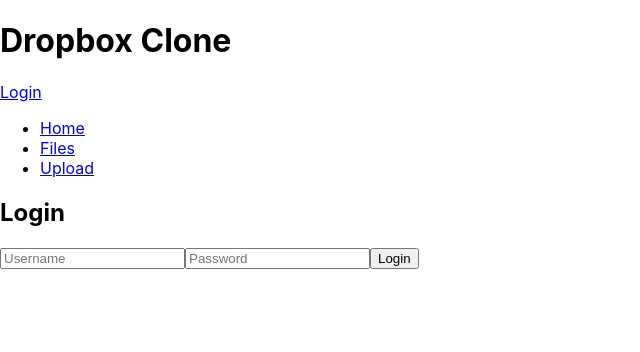
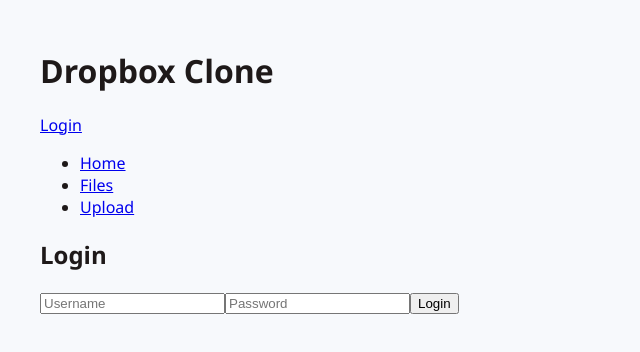
Before and after one commit to Saranrajkp/codespaces-react, a React (Vite) app: page /login in a window 1280 px wide. Shown: the top 352 px of the page, without its empty margins (0-640 px from the left). Built offline with nearby package versions, Linux system fonts and the light colour scheme.

Commit message:
Update index.css

```diff
--- a/src/index.css
+++ b/src/index.css
@@ -1,10 +1,102 @@
+:root {
+  --primary-color: #0061fe;
+  --secondary-color: #f7f9fc;
+  --text-color: #1e1919;
+  --border-color: #e6e8eb;
+}
+
 body {
-  margin: 0;
-  font-family: -apple-system, BlinkMacSystemFont, 'Segoe UI', 'Roboto', 'Oxygen',
-    'Ubuntu', 'Cantarell', 'Fira Sans', 'Droid Sans', 'Helvetica Neue',
-    sans-serif;
-  -webkit-font-smoothing: antialiased;
-  -moz-osx-font-smoothing: grayscale;
+  font-family: 'Segoe UI', Tahoma, Geneva, Verdana, sans-serif;
+  color: var(--text-color);
+  background-color: var(--secondary-color);
+}
+
+.app {
+  max-width: 1200px;
+  margin: 0 auto;
+  padding: 20px;
+}
+
+.app-header {
+  display: flex;
+  justify-content: space-between;
+  align-items: center;
+  padding: 20px 0;
+  border-bottom: 1px solid var(--border-color);
+}
+
+.app-nav ul {
+  display: flex;
+  list-style-type: none;
+  padding: 0;
+}
+
+.app-nav li {
+  margin-right: 20px;
+}
+
+.app-nav a {
+  text-decoration: none;
+  color: var(--text-color);
+  font-weight: 500;
+}
+
+.btn {
+  padding: 10px 20px;
+  border: none;
+  border-radius: 4px;
+  cursor: pointer;
+  font-weight: 500;
+  transition: background-color 0.3s ease;
+}
+
+.btn-login, .btn-upload, .btn-download {
+  background-color: var(--primary-color);
+  color: white;
+}
+
+.btn-logout {
+  background-color: #f1f3f5;
+  color: var(--text-color);
+}
+
+.file-list ul {
+  list-style-type: none;
+  padding: 0;
+}
+
+.file-item {
+  display: flex;
+  justify-content: space-between;
+  align-items: center;
+  padding: 15px;
+  border-bottom: 1px solid var(--border-color);
+}
+
+.file-name {
+  font-weight: 500;
+}
+
+.file-size {
+  color: #6c757d;
+}
+
+.drag-drop-area {
+  border: 2px dashed var(--border-color);
+  border-radius: 4px;
+  padding: 40px;
+  text-align: center;
+  cursor: pointer;
+  transition: background-color 0.3s ease;
+}
+
+.drag-drop-area.active {
+  background-color: #e9ecef;
+}
+
+.selected-file {
+  margin-top: 10px;
+  font-weight: 500;
 }
 
 code {
```
